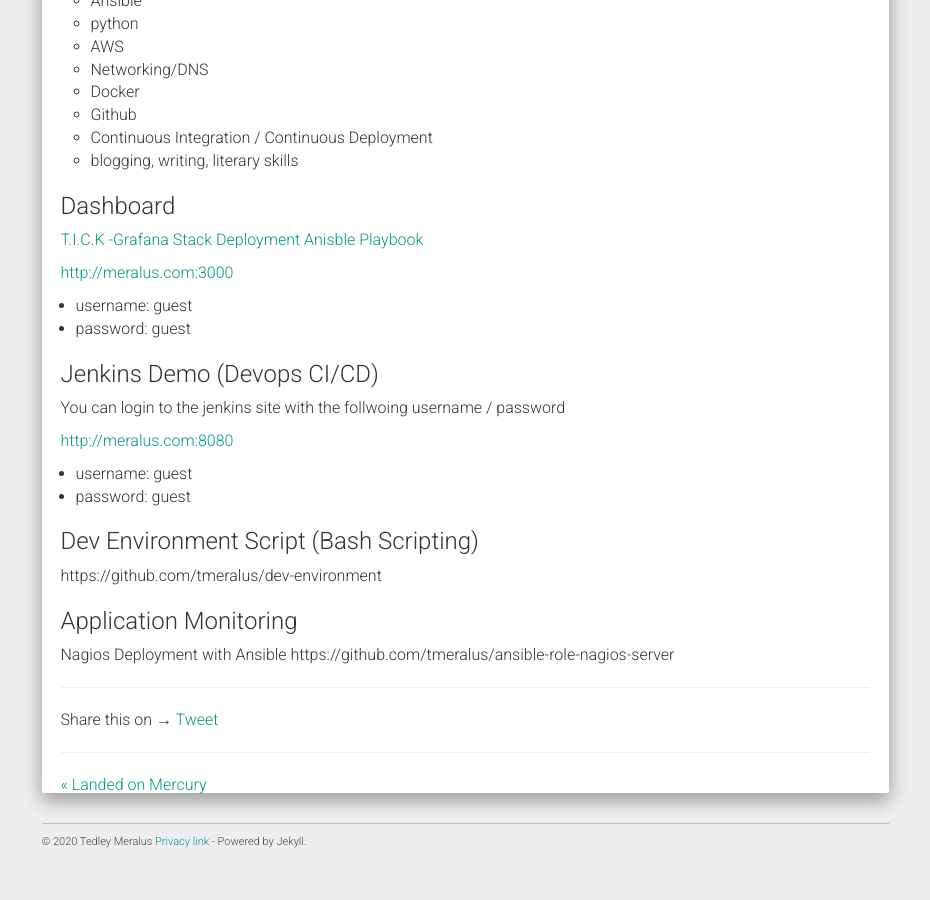
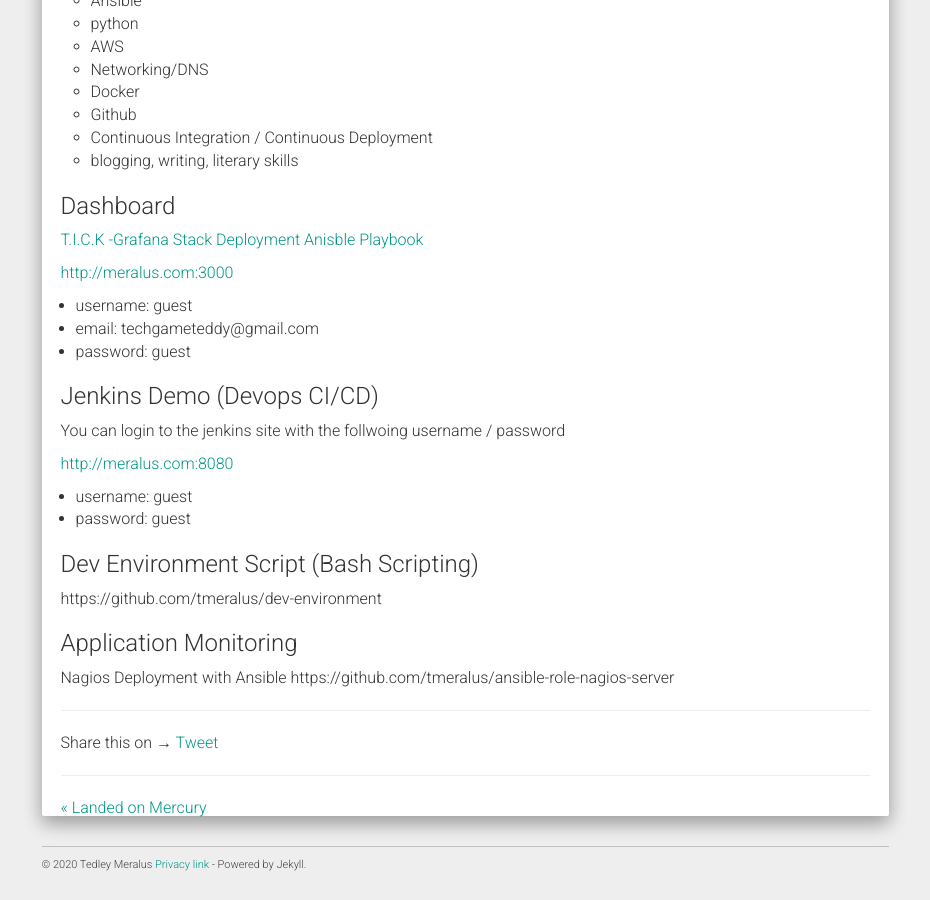
Before and after one commit to tmeralus/tmeralus.github.io, a Jekyll site: the page built from _posts/2020-06-01-Which-comes-first.md, in a window 1280 px wide and 900 px high, scrolled down 1534 px. Shown: the whole window, without its empty margins (321-1251 px from the left). Built offline with Jekyll 4.4.1, drawn with Linux system fonts in a browser that asks for light colours; nearby versions of some CDN libraries; comment, search, counter and statistics services are not loaded; before the commit the page ends 2411 px from its top, so only the background shows below that.

Commit message:
added email to dashboard login

```diff
--- a/_posts/2020-06-01-Which-comes-first.md
+++ b/_posts/2020-06-01-Which-comes-first.md
@@ -45,6 +45,7 @@
 
 [http://meralus.com:3000](http://meralus.com:3000)
 - username: guest
+- email: techgameteddy@gmail.com
 - password: guest
 
 ### Jenkins Demo (Devops CI/CD)
```
